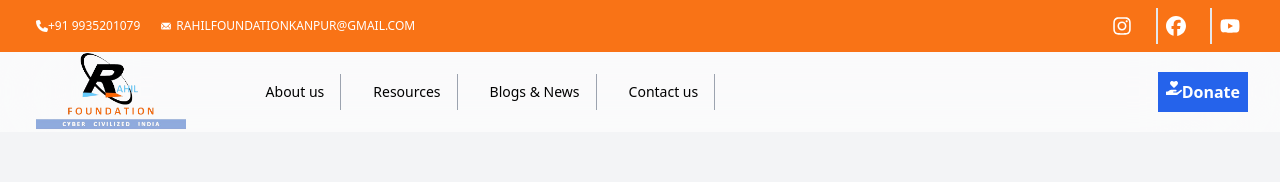
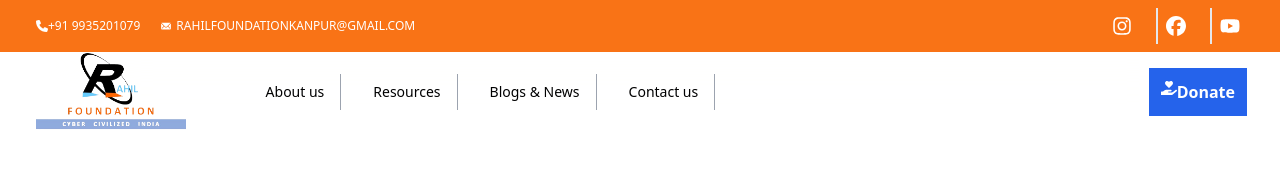
Before and after one commit to Ghost91202/rf, a React (Vite) app: page /blog/1 in a window 1280 px wide. Shown: the top 182 px of the page. Built offline with nearby package versions, Linux system fonts and the light colour scheme.

Commit message:
add few our story

```diff
--- a/src/components/blogs/BlogPost.jsx
+++ b/src/components/blogs/BlogPost.jsx
@@ -3,7 +3,7 @@ import React from 'react';
 import BlogVideo from './BlogVideo.jsx';
 const BlogPost = ({ post }) => {
   return (
-    <div className="max-w-2xl mx-auto mt-8 p-10 bg-white rounded-md shadow-md">
+    <div className="max-w-2xl mx-auto mt-8 p-10 rounded-md shadow-md">
       <h1 className="text-4xl text-center border-b-2 border-orange-400 font-semibold mb-6">{post.title}</h1>
 
       <p className="text-gray-700 mb-4">{post.intro}</p>
--- a/src/components/blogs/bloglist.jsx
+++ b/src/components/blogs/bloglist.jsx
@@ -31,7 +31,7 @@ const BlogList = () => {
   };
 
   return (
-    <div className="min-h-screen w-screen overflow-hidden bg-gray-100">
+    <div className="min-h-screen w-screen overflow-hidden ">
       <Navbar />
       <div className="blog-list-container max-w-4xl mx-auto p-4 md:p-8">
         {currentPost ? (
--- a/src/pages/navbar.jsx
+++ b/src/pages/navbar.jsx
@@ -27,7 +27,7 @@ export default function Example( { currentPage } ) {
     return classes.filter( Boolean ).join( ' ' );
   };
   return (
-    <div className='z-999 w-screen overflow-hidden'>
+    <div className='z-999'>
 
       <nav className="relative flex-wrap items-center hidden md:flex overflow-hidden w-full  pr-10   lg:w-full md:w-full sm:w-full sm:overflow-hidden md:overflow-hidden justify-between  py-2 bg-orange-500">
         <div className="container  mx-auto flex flex-wrap items-center justify-between">
@@ -62,7 +62,7 @@ export default function Example( { currentPage } ) {
             <button
               className="text-white cursor-pointer text-xl leading-none px-3 py-1 border border-solid border-transparent rounded bg-transparent block lg:hidden outline-none focus:outline-none"
               type="button"
-        onClick={() => setNavbarOpen(!navbarOpen)}
+              onClick={() => setNavbarOpen( !navbarOpen )}
             >
               <i className="fas fa-bars"></i>
             </button>
@@ -71,7 +71,7 @@ export default function Example( { currentPage } ) {
           <div
             className={
               "lg:flex flex-grow items-center" +
-        (navbarOpen ? " flex" : " hidden")
+              ( navbarOpen ? " flex" : " hidden" )
             }
             id="example-navbar-danger"
           >
@@ -121,7 +121,7 @@ export default function Example( { currentPage } ) {
               <div className="relative flex h-20  items-center justify-center md:justify-between sm:justify-between">
                 <div className="absolute inset-y-0 left-0 flex  items-center sm:hidden">
                   {/* Mobile menu button*/}
-                  <Disclosure.Button className="relative inline-flex items-center justify-center p-2 text-gray-900 hover:bg-orange-500 hover:text-white focus:outline-none focus:ring-2 focus:ring-inset focus:ring-white">
+                  <Disclosure.Button className="relative inline-flex items-center justify-center p-2 text-gray-900 hover:bg-gray-700 hover:text-white focus:outline-none focus:ring-2 focus:ring-inset focus:ring-white">
                     <span className="absolute -inset-0.5" />
                     <span className="sr-only">Open main menu</span>
                     {open ? (
@@ -300,7 +300,7 @@ export default function Example( { currentPage } ) {
                   </div>
 
                 </div>
-                 <button className="bg-blue-600 p-2 flex text-white hover:bg-white font-bold hover:text-orange-600 hover:border border-solid hover:border-orange-500">
+                <button className="bg-blue-600 p-3 flex text-white hover:bg-white font-bold hover:text-red-600 border border-solid border-white">
                   <FaHandHoldingHeart className="" />
                   Donate
                 </button>
@@ -321,7 +321,7 @@ export default function Example( { currentPage } ) {
                     as="a"
                     to={item.to}
                     className={classNames(
-                      item.current ? 'bg-orange-500 text-white' : 'text-gray-700 hover:bg-orange-500 hover:text-white',
+                      item.current ? 'bg-gray-900 text-white' : 'text-gray-700 hover:bg-gray-700 hover:text-white',
                       'block px-3 py-2 text-base font-medium'
                     )}
                     aria-current={item.current ? 'page' : undefined}
```
Lines whose indentation alone changed are shown as unchanged.
